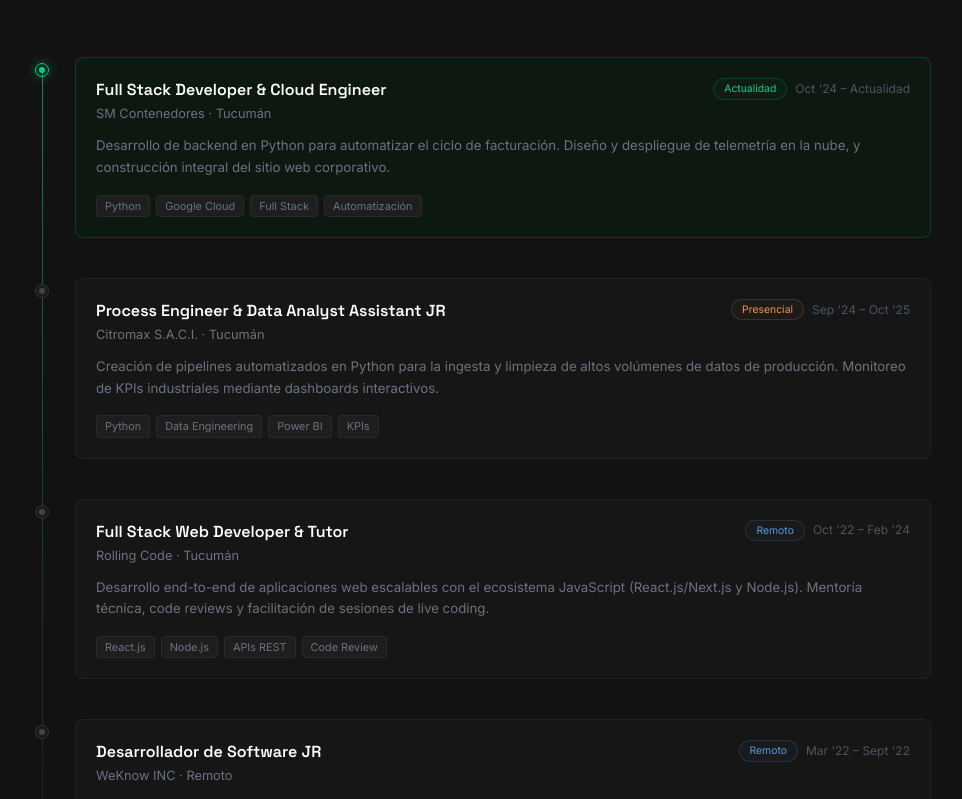
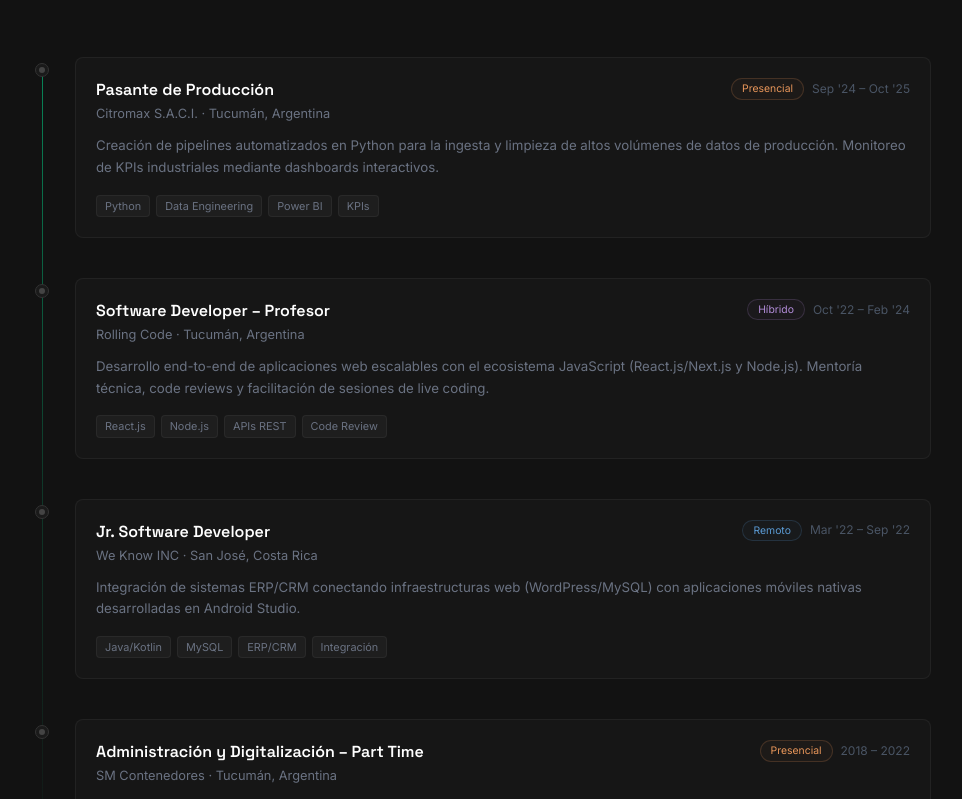
Before and after one commit to RodrigoM10/Portfolio-Rodrigo-Mendoza, a React (Vite) app: page / in a window 1280 px wide. Shown: the part 3521-4320 px from the top of the page, without its empty margins (157-1119 px from the left). Built offline with nearby package versions, Linux system fonts and the light colour scheme.

Commit message:
portfolio data

```diff
--- a/src/app/portfolioData.ts
+++ b/src/app/portfolioData.ts
@@ -186,22 +186,14 @@ export const portfolioData = {
         current: { label: "Actualidad", color: "#00D084" },
         remote: { label: "Remoto", color: "#5B9BD5" },
         onsite: { label: "Presencial", color: "#E8965A" },
+        hybrid: { label: "Híbrido", color: "#B48EDB" },
         education: { label: "Educación", color: "#888" },
       },
       items: [
         {
-          period: "Oct '24 – Actualidad",
-          role: "Full Stack Developer & Cloud Engineer",
-          company: "SM Contenedores · Tucumán",
-          type: "current",
-          description: "Desarrollo de backend en Python para automatizar el ciclo de facturación. Diseño y despliegue de telemetría en la nube, y construcción integral del sitio web corporativo.",
-          tags: ["Python", "Google Cloud", "Full Stack", "Automatización"],
-          highlight: true,
-        },
-        {
           period: "Sep '24 – Oct '25",
-          role: "Process Engineer & Data Analyst Assistant JR",
-          company: "Citromax S.A.C.I. · Tucumán",
+          role: "Pasante de Producción",
+          company: "Citromax S.A.C.I. · Tucumán, Argentina",
           type: "onsite",
           description: "Creación de pipelines automatizados en Python para la ingesta y limpieza de altos volúmenes de datos de producción. Monitoreo de KPIs industriales mediante dashboards interactivos.",
           tags: ["Python", "Data Engineering", "Power BI", "KPIs"],
@@ -209,26 +201,26 @@ export const portfolioData = {
         },
         {
           period: "Oct '22 – Feb '24",
-          role: "Full Stack Web Developer & Tutor",
-          company: "Rolling Code · Tucumán",
+          role: "Software Developer – Profesor",
+          company: "Rolling Code · Tucumán, Argentina",
           type: "hybrid",
           description: "Desarrollo end-to-end de aplicaciones web escalables con el ecosistema JavaScript (React.js/Next.js y Node.js). Mentoría técnica, code reviews y facilitación de sesiones de live coding.",
           tags: ["React.js", "Node.js", "APIs REST", "Code Review"],
           highlight: false,
         },
         {
-          period: "Mar '22 – Sept '22",
-          role: "Desarrollador de Software JR",
-          company: "WeKnow INC · Remoto",
+          period: "Mar '22 – Sep '22",
+          role: "Jr. Software Developer",
+          company: "We Know INC · San José, Costa Rica",
           type: "remote",
           description: "Integración de sistemas ERP/CRM conectando infraestructuras web (WordPress/MySQL) con aplicaciones móviles nativas desarrolladas en Android Studio.",
           tags: ["Java/Kotlin", "MySQL", "ERP/CRM", "Integración"],
           highlight: false,
         },
         {
-          period: "Feb '17 – Dic '21",
-          role: "Gerente en Transformación Digital",
-          company: "SM Contenedores · Tucumán",
+          period: "2018 – 2022",
+          role: "Administración y Digitalización – Part Time",
+          company: "SM Contenedores · Tucumán, Argentina",
           type: "onsite",
           description: "Migración de sistemas tradicionales hacia ecosistemas digitales. Implementación de dashboards para el control financiero y optimización de la cadena de suministro en tiempo real.",
           tags: ["Transformación Digital", "Business Intelligence", "Liderazgo"],
@@ -468,22 +460,14 @@ export const portfolioData = {
         current: { label: "Present", color: "#00D084" },
         remote: { label: "Remote", color: "#5B9BD5" },
         onsite: { label: "On-site", color: "#E8965A" },
+        hybrid: { label: "Hybrid", color: "#B48EDB" },
         education: { label: "Education", color: "#888" },
       },
       items: [
         {
-          period: "Oct '24 – Present",
-          role: "Full Stack Developer & Cloud Engineer",
-          company: "SM Contenedores · Tucumán",
-          type: "current",
-          description: "Python backend development to automate the billing cycle. Design and deployment of cloud telemetry (BigQuery) and end-to-end corporate website construction.",
-          tags: ["Python", "Google Cloud", "Full Stack", "Automation"],
-          highlight: true,
-        },
-        {
           period: "Sep '24 – Oct '25",
-          role: "Process Engineer & Data Analyst Assistant JR",
-          company: "Citromax S.A.C.I. · Tucumán",
+          role: "Production Intern",
+          company: "Citromax S.A.C.I. · Tucumán, Argentina",
           type: "onsite",
           description: "Creation of automated Python pipelines for the ingestion and cleaning of high-volume production data. Monitoring of industrial KPIs through interactive dashboards.",
           tags: ["Python", "Data Engineering", "Power BI", "KPIs"],
@@ -491,26 +475,26 @@ export const portfolioData = {
         },
         {
           period: "Oct '22 – Feb '24",
-          role: "Full Stack Web Developer & Tutor",
-          company: "Rolling Code · Tucumán",
+          role: "Software Developer – Instructor",
+          company: "Rolling Code · Tucumán, Argentina",
           type: "hybrid",
           description: "End-to-end development of scalable web applications using the JavaScript ecosystem (React.js/Next.js and Node.js). Provided technical mentoring, code reviews, and live coding sessions.",
           tags: ["React.js", "Node.js", "REST APIs", "Code Review"],
           highlight: false,
         },
         {
-          period: "Mar '22 – Sept '22",
-          role: "JR Software Developer",
-          company: "WeKnow INC · Remote",
+          period: "Mar '22 – Sep '22",
+          role: "Jr. Software Developer",
+          company: "We Know INC · San José, Costa Rica",
           type: "remote",
           description: "Integration of ERP/CRM systems by connecting existing web infrastructures (WordPress/MySQL) with native mobile applications developed in Android Studio.",
           tags: ["Java/Kotlin", "MySQL", "ERP/CRM", "Integration"],
           highlight: false,
         },
         {
-          period: "Feb '17 – Dec '21",
-          role: "Digital Transformation Manager",
-          company: "SM Contenedores · Tucumán",
+          period: "2018 – 2022",
+          role: "Administration & Digitalization – Part Time",
+          company: "SM Contenedores · Tucumán, Argentina",
           type: "onsite",
           description: "Migration of traditional systems to digital ecosystems. Implementation of dashboards for real-time financial control and supply chain optimization.",
           tags: ["Digital Transformation", "Business Intelligence", "Leadership"],
```
Also changed, not shown: 1 other file (tests, documents, lock files or other folders).
